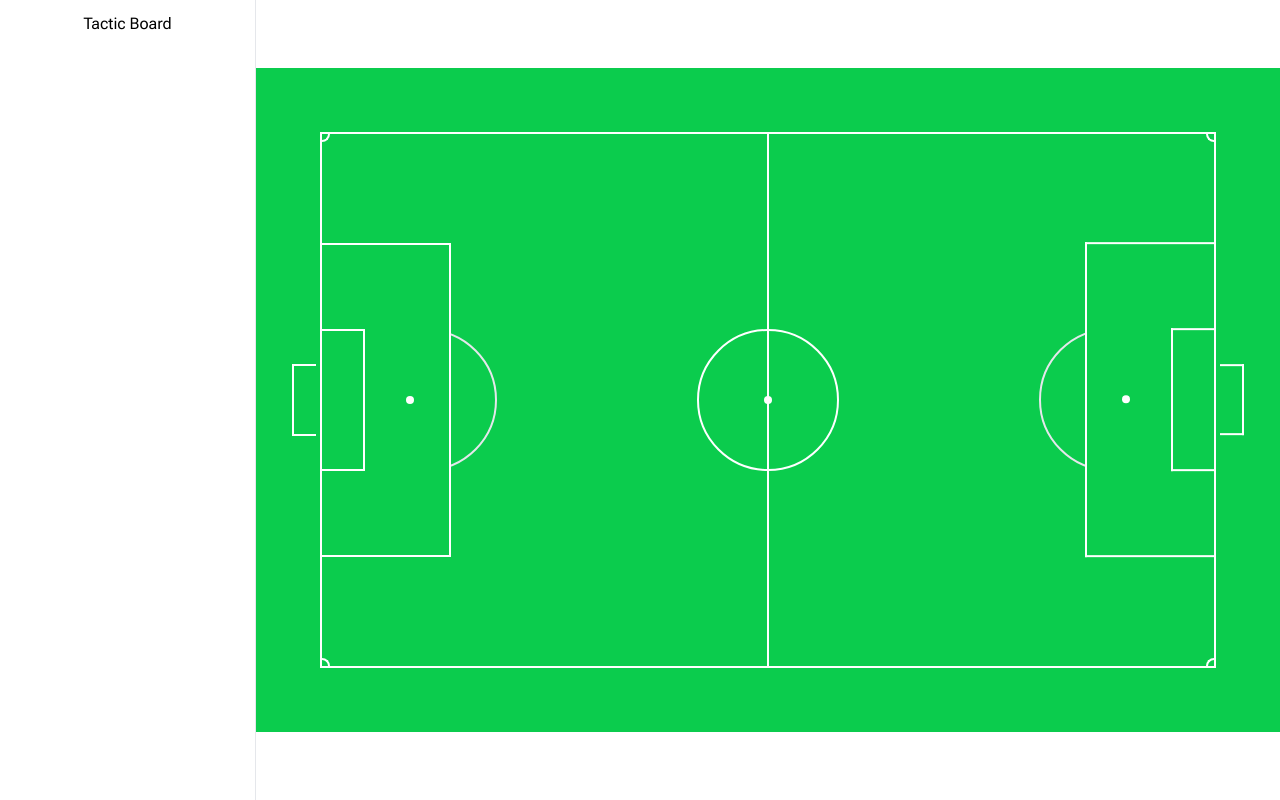
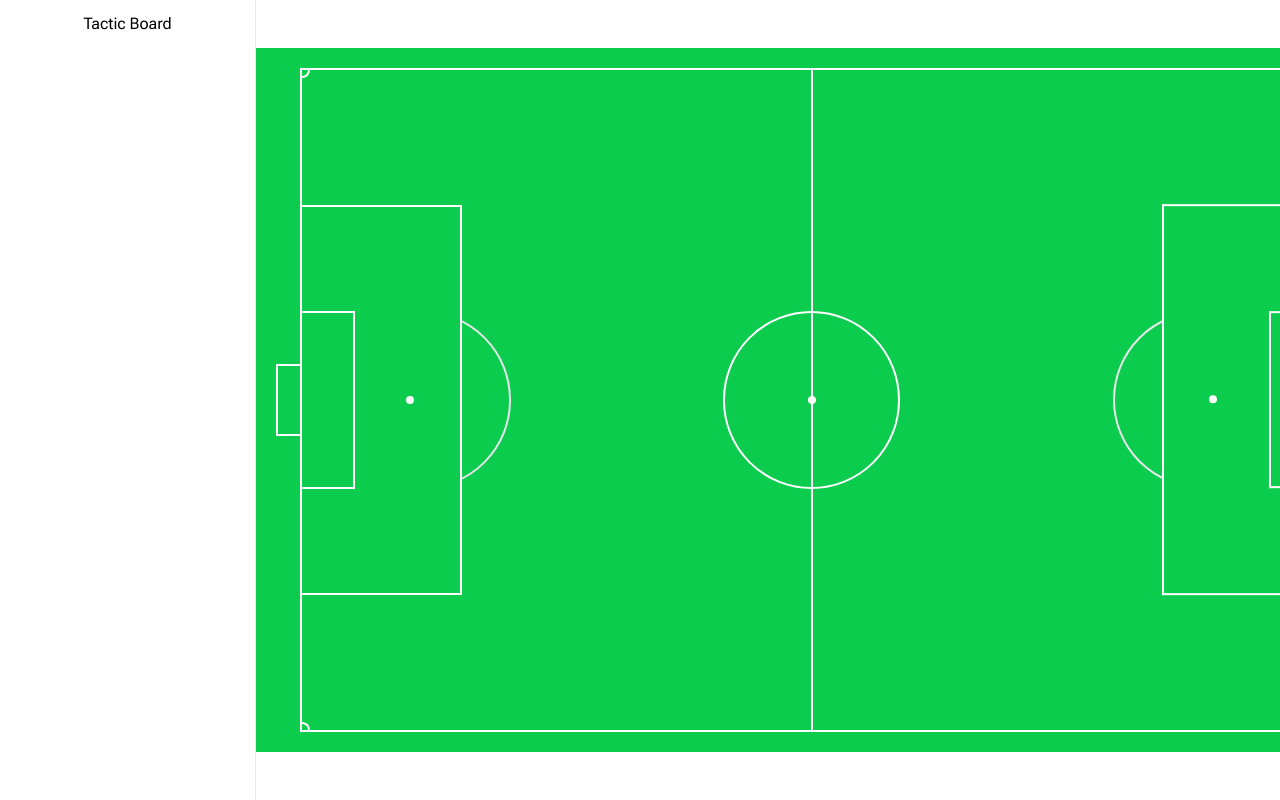
Before and after one commit to retz8/soccer-tactic-board-app, a Next.js app: page / in a window 1280 px wide. Built offline with nearby package versions, Linux system fonts and the light colour scheme.

Commit message:
fix goal

```diff
--- a/src/components/SoccerField/Goal.tsx
+++ b/src/components/SoccerField/Goal.tsx
@@ -7,14 +7,9 @@ type Props = {
 export default function Goal({ direction }: Props) {
   return (
     <div
-      className={`w-full h-full flex items-center ${
-        direction === "left" ? "left-0" : "rotate-180 right-0"
-      }`}
-    >
-      <div
-        className="h-[10.76%] aspect-[2.44/7.32] translate-x-9
-      border-l-2 border-t-2 border-b-2 border-white"
-      />
-    </div>
+      className={`h-[10.76%] aspect-[2.44/7.32]
+      ${direction === "left" ? "rotate-0" : "rotate-180"}
+      border-l-2 border-t-2 border-b-2 border-white`}
+    />
   );
 }
--- a/src/components/SoccerField/SoccerField.tsx
+++ b/src/components/SoccerField/SoccerField.tsx
@@ -19,51 +19,40 @@ type Props = {
 
 export default function SoccerField({ size = "default" }: Props) {
   return (
-    <div className="relative flex w-full bg-green-field">
-      <div className="absolute h-full">
-        <Goal direction="left" />
-      </div>
-
+    <div className="flex items-center w-full bg-green-field p-5">
+      <Goal direction="left" />
       <div
-        className={`w-full min-w-[1024px]
+        className={`grow min-w-[1024px]
         ${size === "direct" ? "aspect-[110/68]" : "aspect-[105/68]"}
-        p-16`}
+        `}
       >
         <div className="relative w-full h-full border-2 border-white">
           {/* Corner Arcs */}
           <div className="absolute w-full h-full">
             <CornerArcs />
           </div>
-
           {/* Left Goal Line */}
           <div className="absolute w-full h-full">
             <GoalLine direction="left" />
           </div>
-
           {/* Center Line */}
           <div className="space-center">
             <CenterLine />
           </div>
-
           {/* Center Circle */}
           <div className="space-center">
             <CenterCircle />
           </div>
-
           <div className="space-center">
             <CenterSpot />
           </div>
-
           {/* Right Goal Line */}
           <div className="absolute w-full h-full">
             <GoalLine direction="right" />
           </div>
         </div>
       </div>
-
-      <div className="absolute w-full h-full">
-        <Goal direction="right" />
-      </div>
+      <Goal direction="right" />
     </div>
   );
 }
```
